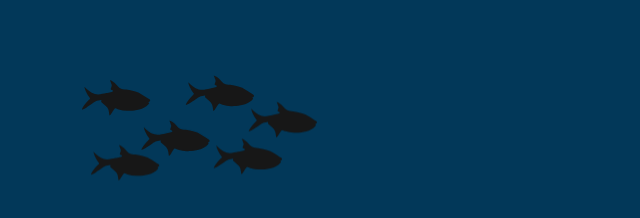
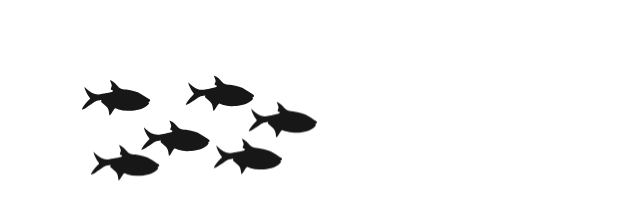
Before and after one commit to walkeknow/fish-animation, a plain HTML site: page index.html in a window 1280 px wide. Shown: the whole page, without its empty margins (0-640 px from the left). Drawn offline with Linux system fonts and the light colour scheme.

Commit message:
make background transparent

```diff
--- a/index.html
+++ b/index.html
@@ -1,6 +1,6 @@
 <style>
   body {
-    background: #023859;
+    background: rgba(0,0,0,0.0);
     height: 345px;
   }
 
```
